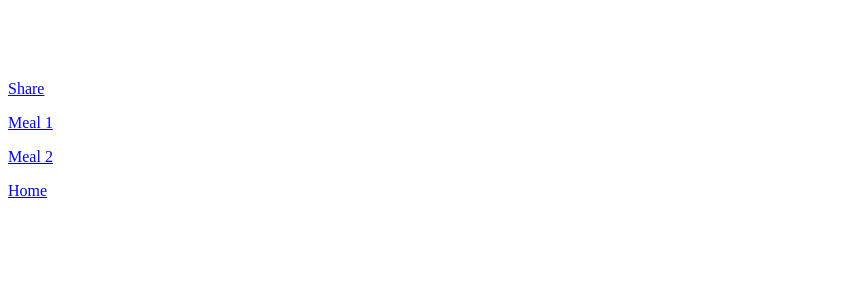
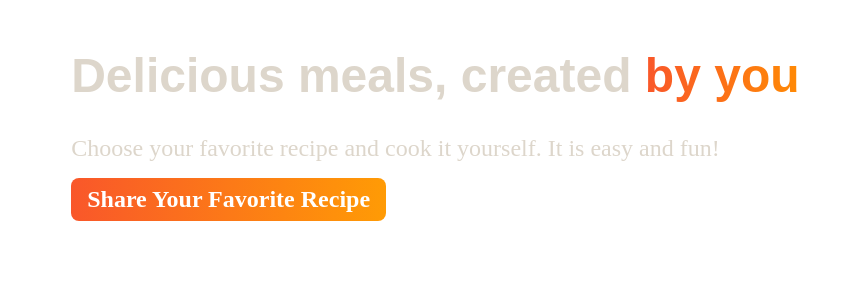
Before and after one commit to hapo-minhng/foodies, a Next.js app: page /meals in a window 1280 px wide. Shown: the top 300 px of the page, without its empty margins (0-852 px from the left). Built offline with nearby package versions, Linux system fonts and the light colour scheme.

Commit message:
add content to meals page + add meals component

```diff
--- a/app/meals/page.js
+++ b/app/meals/page.js
@@ -1,21 +1,25 @@
 import Link from "next/link";
+import classes from "./page.module.css";
+import MealsGrid from "@/components/meals/meals-grid";
 
 export default function Meals() {
   return (
-    <main>
-      <h1 style={{ color: "white", textAlign: "center" }}>Meals</h1>
-      <p>
-        <Link href="/meals/share">Share</Link>
-      </p>
-      <p>
-        <Link href="/meals/meal-1">Meal 1</Link>
-      </p>
-      <p>
-        <Link href="/meals/meal-2">Meal 2</Link>
-      </p>
-      <p>
-        <Link href="/">Home</Link>
-      </p>
-    </main>
+    <>
+      <header className={classes.header}>
+        <h1>
+          Delicious meals, created{" "}
+          <span className={classes.highlight}>by you</span>
+        </h1>
+        <p>
+          Choose your favorite recipe and cook it yourself. It is easy and fun!
+        </p>
+        <p className={classes.cta}>
+          <Link href="/meals/share">Share Your Favorite Recipe</Link>
+        </p>
+      </header>
+          <main className={classes.main}>
+              <MealsGrid meals={[]} />
+      </main>
+    </>
   );
 }
--- /dev/null
+++ b/app/meals/page.module.css
@@ -0,0 +1,53 @@
+.header {
+    gap: 3rem;
+    margin: 3rem auto 5rem auto;
+    width: 90%;
+    max-width: 75rem;
+    color: #ddd6cb;
+    font-size: 1.5rem;
+}
+
+.header h1 {
+    font-family: 'Montserrat', sans-serif;
+}
+
+.highlight {
+    background: linear-gradient(90deg, #f9572a, #ff8a05);
+    background-clip: text;
+    -webkit-background-clip: text;
+    -webkit-text-fill-color: transparent;
+}
+
+.header p {
+    margin: 0;
+}
+
+.cta a {
+    display: inline-block;
+    margin-top: 1rem;
+    padding: 0.5rem 1rem;
+    border-radius: 0.5rem;
+    background: linear-gradient(90deg, #f9572a, #ff9b05);
+    color: #ffffff;
+    font-weight: bold;
+    text-decoration: none;
+}
+
+.loading {
+    text-align: center;
+    animation: loading 1.2s ease-in-out infinite;
+}
+
+@keyframes loading {
+    0% {
+        color: #e9e9e9;
+    }
+
+    50% {
+        color: #b89b84;
+    }
+
+    100% {
+        color: #e9e9e9;
+    }
+}
--- /dev/null
+++ b/components/meals/meal-item.js
@@ -0,0 +1,26 @@
+import Link from "next/link";
+import Image from "next/image";
+
+import classes from "./meal-item.module.css";
+
+export default function MealItem({ title, meal, image, summary, creator }) {
+  return (
+    <article className={classes.meal}>
+      <header>
+        <div className={classes.image}>
+          <Image src={image} alt={title} fill />
+        </div>
+        <div className={classes.headerText}>
+          <h2>{title}</h2>
+          <p>by {creator}</p>
+        </div>
+      </header>
+      <div className={classes.content}>
+        <p className={classes.summary}>{summary}</p>
+        <div className={classes.actions}>
+          <Link href={`/meals/${meal}`}>View Details</Link>
+        </div>
+      </div>
+    </article>
+  );
+}
--- /dev/null
+++ b/components/meals/meal-item.module.css
@@ -0,0 +1,75 @@
+.meal {
+    display: flex;
+    flex-direction: column;
+    justify-content: space-between;
+    height: 100%;
+    border-radius: 4px;
+    box-shadow: 0 0 12px rgba(0, 0, 0, 0.3);
+    overflow: hidden;
+    transition: all 0.3s ease-in-out;
+    color: #ddd6cb;
+    background: linear-gradient(90deg, #2c1e19, #25200f);
+}
+
+.headerText {
+    padding: 0.5rem 1rem 0 1rem;
+}
+
+.headerText h2 {
+    margin: 0;
+    font-size: 1.5rem;
+    font-family: 'Montserrat', sans-serif;
+}
+
+.headerText p {
+    font-size: 0.75rem;
+    color: #cfa69b;
+    font-style: italic;
+}
+
+.meal h2,
+.meal p {
+    margin: 0;
+}
+
+.image {
+    position: relative;
+    height: 15rem;
+}
+
+.meal img {
+    object-fit: cover;
+}
+
+.content {
+    display: flex;
+    flex-direction: column;
+    justify-content: space-between;
+    height: 100%;
+}
+
+.summary {
+    padding: 1rem 1rem 0 1rem;
+}
+
+.actions {
+    padding: 1rem;
+    text-align: right;
+}
+
+.actions a {
+    display: inline-block;
+    margin-top: 1rem;
+    padding: 0.5rem 1rem;
+    border-radius: 0.5rem;
+    background: linear-gradient(90deg, #f9572a, #ff9b05);
+    color: #ffffff;
+    font-weight: bold;
+    text-decoration: none;
+}
+
+.actions a:hover,
+.actions a:active {
+    background: linear-gradient(90deg, #fd4715, #f9b241);
+    box-shadow: 0 0 12px rgba(242, 100, 18, 0.8);
+}
--- /dev/null
+++ b/components/meals/meals-grid.js
@@ -0,0 +1,10 @@
+import MealItem from "./meal-item";
+import classes from "./meals-grid.module.css";
+
+export default function MealsGrid({ meals }) {
+    return <ul className={classes.meals}>
+        {meals.map(meal => <li key={meal.id}>
+            <MealItem {...meal} />
+        </li>)}
+    </ul>;
+}
--- /dev/null
+++ b/components/meals/meals-grid.module.css
@@ -0,0 +1,10 @@
+.meals {
+    width: 90%;
+    max-width: 90rem;
+    display: grid;
+    grid-template-columns: repeat(auto-fill, minmax(20rem, 1fr));
+    grid-gap: 5rem;
+    margin: 2rem auto;
+    list-style: none;
+    padding: 0;
+}
```
